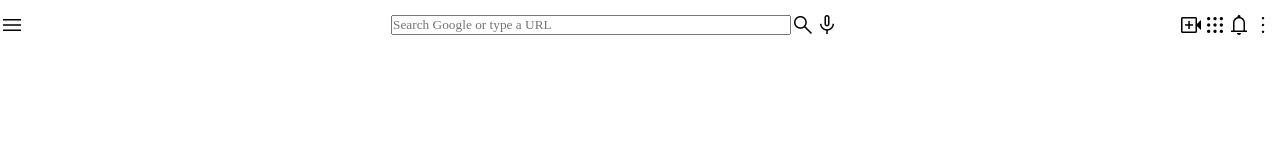
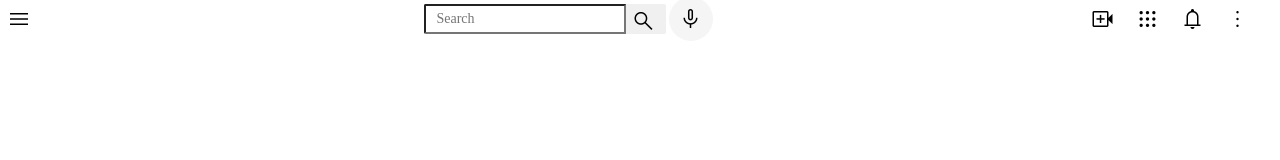
Before and after one commit to moneerzaki/replicating-youtube-homepage-repo, a plain HTML site: page index.html in a window 1280 px wide. Drawn offline with nearby package versions, Linux system fonts and the light colour scheme; a web font is replaced by a local one.

Commit message:
header 1

```diff
--- a/design.css
+++ b/design.css
@@ -11,6 +11,7 @@
     box-sizing: border-box;
 }
 
+
 header{
     width:100%;
     height: 50px;
@@ -18,8 +19,10 @@ header{
     flex-direction: row;
     justify-content: space-between;
     align-items: center;
+    padding: 7px 20px 20px 7px;
+    /* padding-left: 20px;
+    padding-right: 20px; */
 }
-
 .leftheader{
     width: 50px;
     display: flex;
@@ -29,19 +32,53 @@ header{
 
 }
 .middleheader{
-    width: 50%;
+    width: 20%;
     display: flex;
     flex-direction: row;
     justify-content: center;
     align-items: center;
 
 }
+.searchboxtext{
+    width: 100%;
+    height: 30px;
+    border-radius:  2px 0px 0px 2px ;
+    padding: 10px;
+    font-size: 14px;
+    color: grey;
+    border-style: solid 0.2px grey;
 
+}
+.searchicon{
+    width: 100px;
+    height: 30px;
+    border-radius: 0px 2px 2px 0px;
+    background-color: rgb(240, 240, 240);
+    padding: 5px 10px 10px 5px;
+    border-style:  solid 0.2px black;
+}
+.micicon{
+    border-radius: 50%;
+    padding: 10px;
+    margin-left: 3px;
+    background-color: rgb(245, 245, 245);
+}
 .rightheader{
-    width: 100px;
+    width: 180px;
     display: flex;
     flex-direction: row;
-    justify-content: right;
+    justify-content: space-around;
     align-items: center;
-    padding: 5px;
+    /* font-size:8px; */
 }
+
+
+.leftheader:hover{
+    cursor: pointer;
+}
+.middleheader:hover{
+    cursor: pointer;
+}
+.rightheader:hover{
+    cursor: pointer;
+}
--- a/index.html
+++ b/index.html
@@ -28,9 +28,9 @@
 
         </div>
         <div class="middleheader">
-            <input class="searchboxtext" type="text"  placeholder = "Search Google or type a URL" style = "width:400px"/>
-            <span class="material-symbols-outlined searchboxicon1"> search </span>
-            <span class="material-symbols-outlined searchboxicon2"> mic </span>
+            <input class="searchboxtext" type="text"  placeholder = "Search " style = "width:400px"/>
+            <span class="material-symbols-outlined searchicon"> search </span>
+            <span class="material-symbols-outlined micicon"> mic </span>
 
         </div>
         <div class="rightheader">
```
